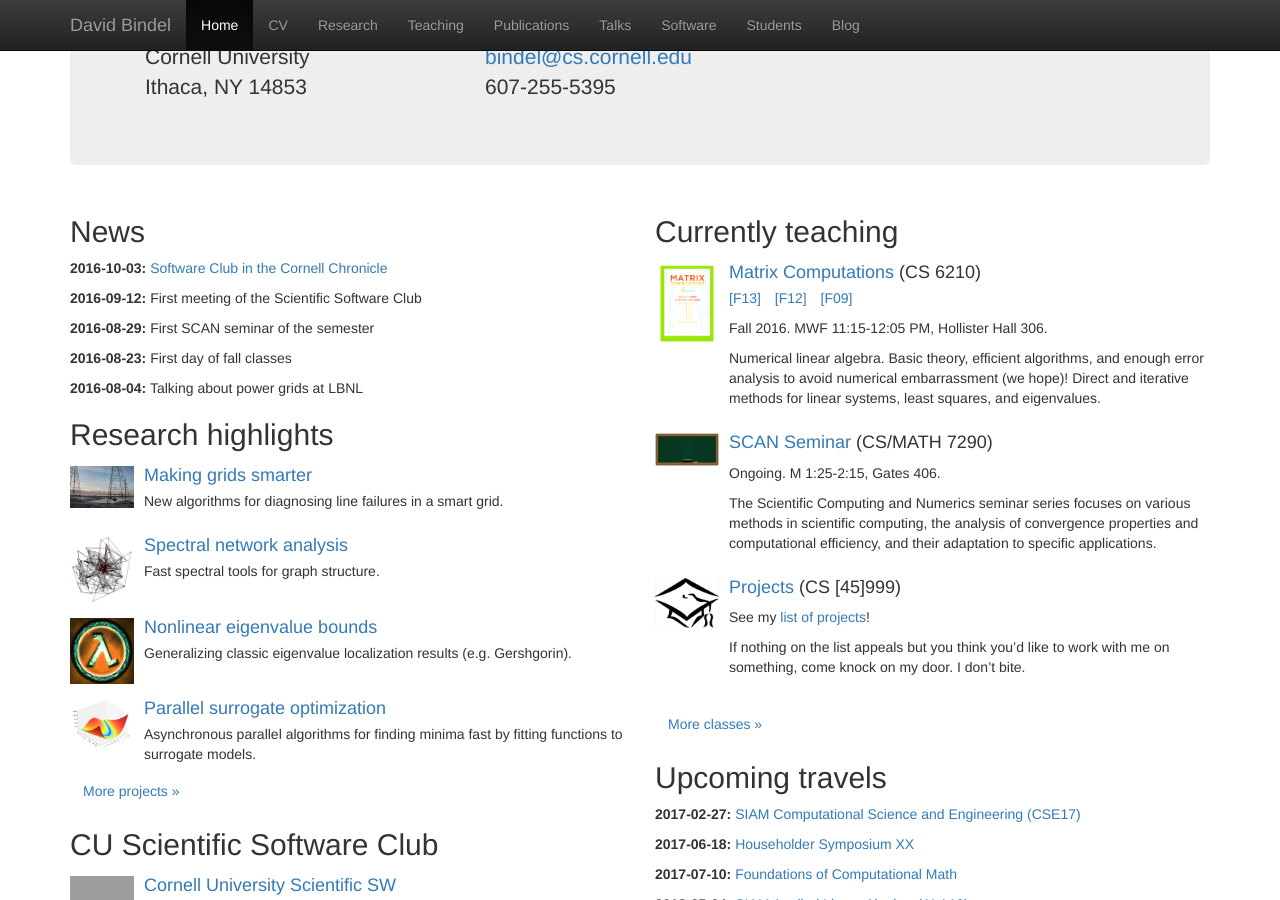
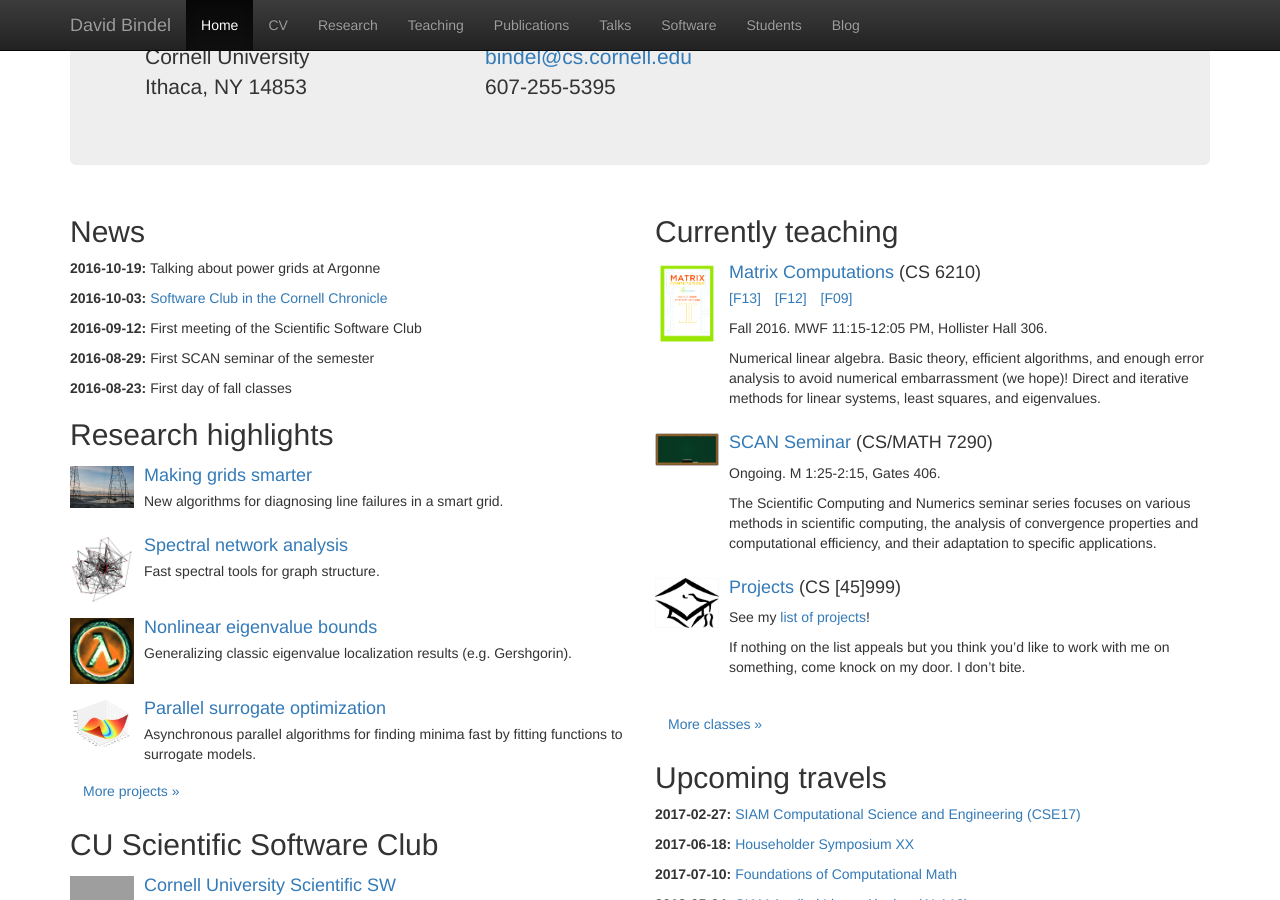
Before and after one commit to dbindel/cornell_web, a Jekyll site: the page built from index.html, in a window 1280 px wide and 900 px high, scrolled down 416 px. Built offline with Jekyll 4.4.1, drawn with Linux system fonts in a browser that asks for light colours; nearby versions of some CDN libraries; grey boxes are pictures that could not be loaded.

Commit message:
Update news.

```diff
--- a/_data/news.yml
+++ b/_data/news.yml
@@ -26,5 +26,9 @@
   desc: First meeting of the Scientific Software Club
   tstamp: 2016-09-13 09:15:48.444829
 - date: 2016-10-03
-  desc: <a href="http://www.news.cornell.edu/essentials/2016/09/scientific-software-club-born">Software Club in the Cornell Chronicle</a>
+  desc: <a href="http://www.news.cornell.edu/essentials/2016/09/scientific-software-club-born">Software
+    Club in the Cornell Chronicle</a>
   tstamp: 2016-10-03 09:52:36.199350
+- date: 2016-10-19
+  desc: Talking about power grids at Argonne
+  tstamp: 2016-10-22 19:32:31.776599
```
